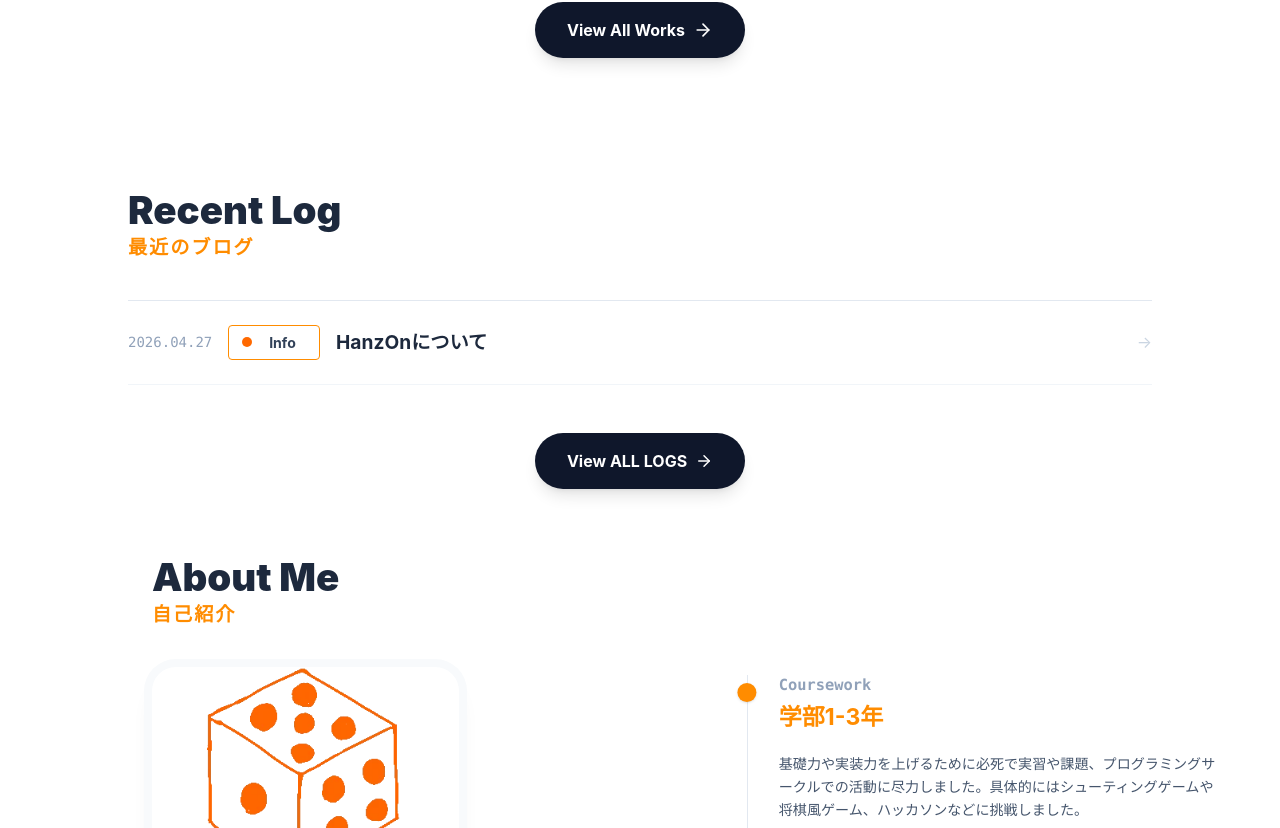
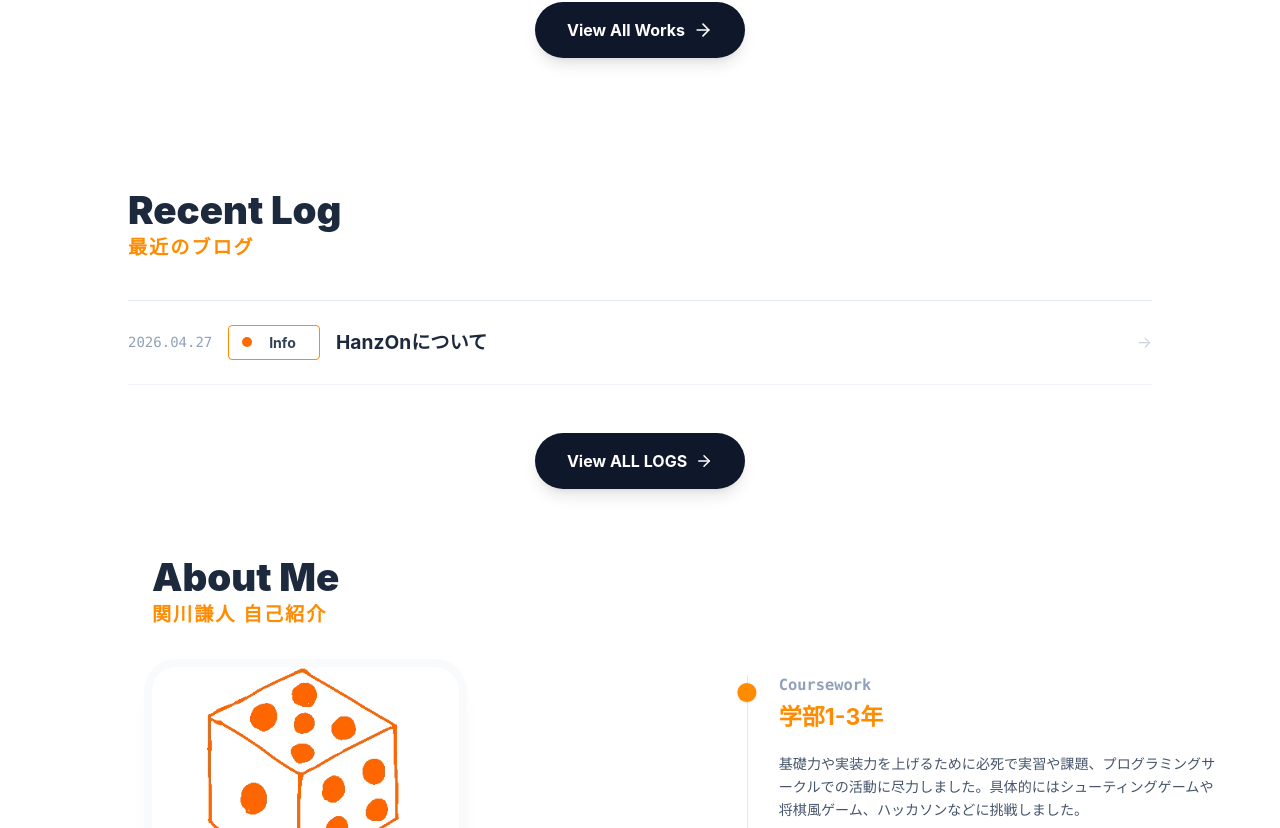
Before and after one commit to SageKenty/Web, a React (Vite) app: page / in a window 1280 px wide. Shown: the part 1393-2221 px from the top of the page. Built offline with nearby package versions, Linux system fonts and the light colour scheme.

Commit message:
Fix Site

```diff
--- a/index.html
+++ b/index.html
@@ -5,6 +5,7 @@
     <link rel="icon" type="image/svg+xml" href="/src/assets/Hanz-on_50.webp" />
     <meta name="viewport" content="width=device-width, initial-scale=1.0" />
     <title> HanzOn 関川謙人 | 自己紹介サイト</title>
+    <meta name="description" content="関川謙人の自己紹介サイト" />
   </head>
   <body>
     <div id="root"></div>
--- a/src/components/sections/About.tsx
+++ b/src/components/sections/About.tsx
@@ -96,7 +96,7 @@ export default function AboutSection() {
     return (
         <section id="about" className={`w-full md:mx-[5vw]`}>
             <div className={`pl-6 md:mx-[5vw]`}>
-                <SectionHeader title="About Me" subTitle="自己紹介" />
+                <SectionHeader title="About Me" subTitle="関川謙人 自己紹介" />
 
                 <div className="flex flex-col md:flex-row gap-12 md:gap-16">
 
@@ -105,6 +105,7 @@ export default function AboutSection() {
                         <div className="w-48 h-48 md:w-[24vw] md:h-[24vw] rounded-3xl overflow-hidden shadow-xl ring-8 ring-slate-50">
                             <img src={yourImage} alt="Me" className="w-full h-full object-cover" />
                         </div>
+
 
                         <div className="space-y-6">
                             <div>
--- a/src/constants/portfolio.ts
+++ b/src/constants/portfolio.ts
@@ -18,7 +18,7 @@ export interface PortfolioItem {
 // ➔ すべて「工事中」に書き換え
 export const portfolioData: PortfolioItem[] = [
   { id: 1, tag: "Research", title: "ICNにおけるBlockchainを用いた分散型鍵管理に関する研究", desc: "Demoを押すと学会発表時の講演情報サイトに飛びます。", status: "Completed", img: IcnDpki , demoLink: "https://pub.confit.atlas.jp/ja/event/general2026/presentation/TPO-1-298"},
-  { id: 2, tag: "Portfolio", title: "将棋", desc: "学部3年生の頃に作成した将棋アプリです。将棋モデルは友人が製作しています。", status: "Completed", img: ShogiGame, demoLink: "https://example.com", githubLink: "https://github.com/PeaCH-ktq/PeaCH_Game" },
+  { id: 2, tag: "Portfolio", title: "将棋", desc: "学部3年生の頃に作成した将棋アプリです。将棋モデルは友人が製作しています。", status: "Completed", img: ShogiGame, githubLink: "https://github.com/PeaCH-ktq/PeaCH_Game" },
   { id: 3, tag: "Portfolio", title: "本Webサイト", desc: "本WebサイトはFigmaでデザインし、Reactで作成しています。また、Geminiの力を借りています。", status: "In Progress", img: MySite },
   { id: 4, tag: "Portfolio", title: "シューティングゲーム", desc: "学部2年生の頃に授業で作成したシューティングゲームです。", status: "Completed", img: shooting }
 ];
```
